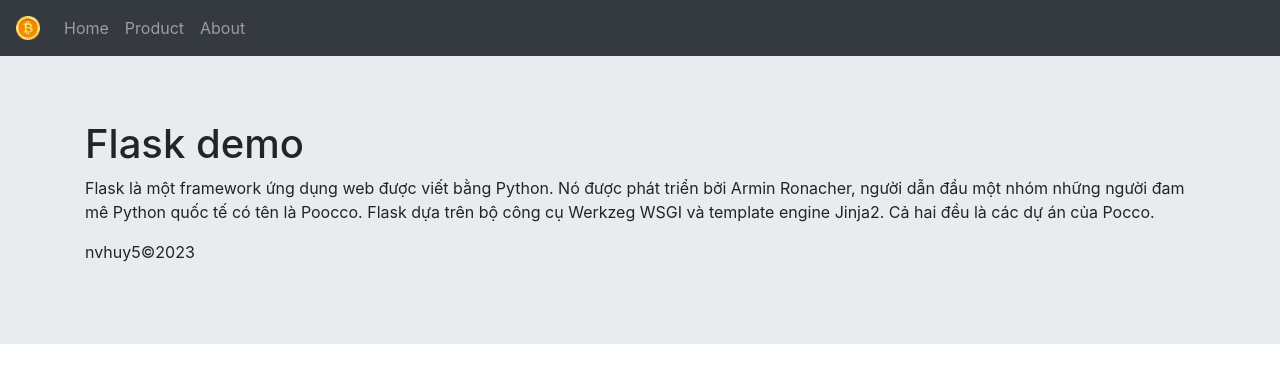
After one commit to HuyNguyen-dev/PythonTrainingV6, a Flask app: template app/templates/base/base.html in a window 1280 px wide. The commit adds this page. Shown: the top 383 px of the page. Run offline with Flask 3, Linux system fonts and the light colour scheme; the template is opened without the code that fills it, so the values that code supplies are empty; some libraries are stand-ins or nearby versions.

Commit message:
update 27-02-2023

```diff
--- a/app/__init__.py
+++ b/app/__init__.py
@@ -5,9 +5,11 @@ from urllib.parse import quote_plus
 app = Flask(__name__)
 app.config["SQLALCHEMY_DATABASE_URI"] = "mysql+pymysql://root:%s@127.0.0.1:3306/mydb" % quote_plus("12345678x@X")
 app.config["SQLALCHEMY_TRACK_MODIFICATIONS"] = True
+app.config["SECRET_KEY"] = "fb3461446ae87cd4161ad358993f3f33dea24d94462cf7046ff8356f93a0b25a"
 
 db = SQLAlchemy()
 db.init_app(app)
 
 from app.controllers import index
 from app.models import models
+from app.admin import admin
--- a/app/static/css/style.css
+++ b/app/static/css/style.css
@@ -0,0 +1,3 @@
+* {
+    box-sizing: border-box;
+}
--- /dev/null
+++ b/app/templates/base/base.html
@@ -0,0 +1,29 @@
+<!DOCTYPE html>
+<html lang="en">
+<head>
+    <meta charset="UTF-8">
+    <meta http-equiv="X-UA-Compatible" content="IE=edge">
+    <meta name="viewport" content="width=device-width, initial-scale=1.0">
+    <link rel="shortcut icon" href="{{url_for('static',filename='images/bitcoin-logo.png')}}" type="image/x-icon">
+    <title>
+        {% block title %} {% endblock %}
+    </title>
+    <link rel="stylesheet" href="https://cdn.jsdelivr.net/npm/bootstrap@4.0.0/dist/css/bootstrap.min.css" integrity="sha384-Gn5384xqQ1aoWXA+058RXPxPg6fy4IWvTNh0E263XmFcJlSAwiGgFAW/dAiS6JXm" crossorigin="anonymous">
+    <script src="https://code.jquery.com/jquery-3.2.1.slim.min.js" integrity="sha384-KJ3o2DKtIkvYIK3UENzmM7KCkRr/rE9/Qpg6aAZGJwFDMVNA/GpGFF93hXpG5KkN" crossorigin="anonymous"></script>
+    <script src="https://cdn.jsdelivr.net/npm/popper.js@1.12.9/dist/umd/popper.min.js" integrity="sha384-ApNbgh9B+Y1QKtv3Rn7W3mgPxhU9K/ScQsAP7hUibX39j7fakFPskvXusvfa0b4Q" crossorigin="anonymous"></script>
+    <script src="https://cdn.jsdelivr.net/npm/bootstrap@4.0.0/dist/js/bootstrap.min.js" integrity="sha384-JZR6Spejh4U02d8jOt6vLEHfe/JQGiRRSQQxSfFWpi1MquVdAyjUar5+76PVCmYl" crossorigin="anonymous"></script>
+
+    <link rel="stylesheet" href="{{url_for('static',filename='css/style.css')}}">
+    {% block css %} {% endblock %}
+    {% block js %} {% endblock %}
+</head>
+<body>
+    {% block header %}
+        {% include 'base/header.html' %}
+    {% endblock %}
+    {% block content %} {% endblock %}
+    {% block footer %}
+        {% include 'base/footer.html' %}
+    {% endblock %}
+</body>
+</html>
--- /dev/null
+++ b/app/templates/base/footer.html
@@ -0,0 +1,9 @@
+<div class="jumbotron jumbotron-fluid">
+    <div class="container">
+        <h1>Flask demo</h1>
+        <p>Flask là một framework ứng dụng web được viết bằng Python. Nó được phát triển bởi Armin Ronacher, người dẫn
+            đầu một nhóm những người đam mê Python quốc tế có tên là Poocco. Flask dựa trên bộ công cụ Werkzeg WSGI và
+            template engine Jinja2. Cả hai đều là các dự án của Pocco.</p>
+        <p>nvhuy5&copy;2023</p>
+    </div>
+</div>
--- /dev/null
+++ b/app/templates/base/header.html
@@ -0,0 +1,27 @@
+<nav class="navbar navbar-expand-md bg-dark navbar-dark">
+    <!-- Brand -->
+        <a class="navbar-brand" href="#">
+            <img src="{{url_for('static',filename='images/bitcoin.png')}}" width="24" height="24" alt="logo" style="margin-top: -4px;">
+        </a>
+
+
+    <!-- Toggler/collapsibe Button -->
+    <button class="navbar-toggler" type="button" data-toggle="collapse" data-target="#collapsibleNavbar">
+        <span class="navbar-toggler-icon"></span>
+    </button>
+
+    <!-- Navbar links -->
+    <div class="collapse navbar-collapse" id="collapsibleNavbar">
+        <ul class="navbar-nav">
+            <li class="nav-item">
+                <a class="nav-link" href="#">Home</a>
+            </li>
+            <li class="nav-item">
+                <a class="nav-link" href="#">Product</a>
+            </li>
+            <li class="nav-item">
+                <a class="nav-link" href="#">About</a>
+            </li>
+        </ul>
+    </div>
+</nav>
```
Also changed, not shown: app/admin/admin.py (added, +14 -0 lines), app/templates/index.html (+7 -12 lines), app/static/images/bitcoin-logo.png (added), app/static/images/bitcoin.png (added).
